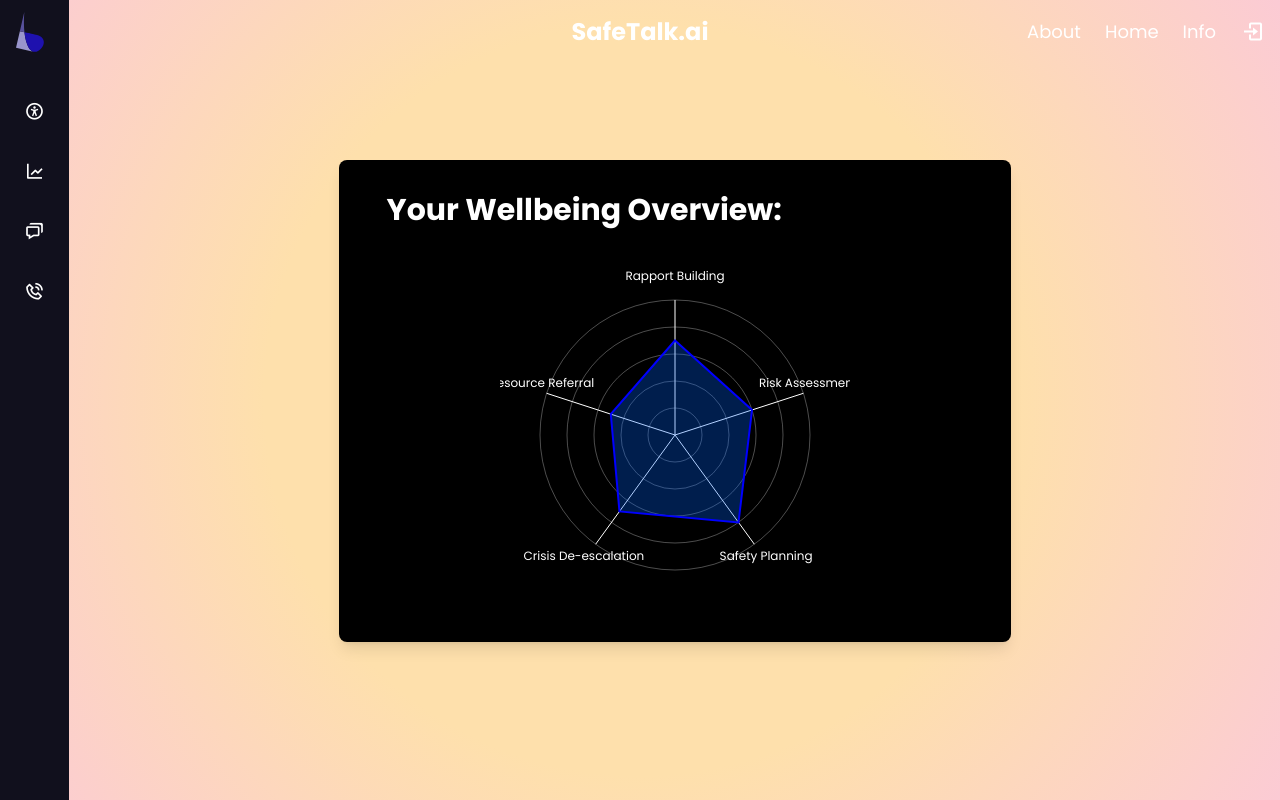
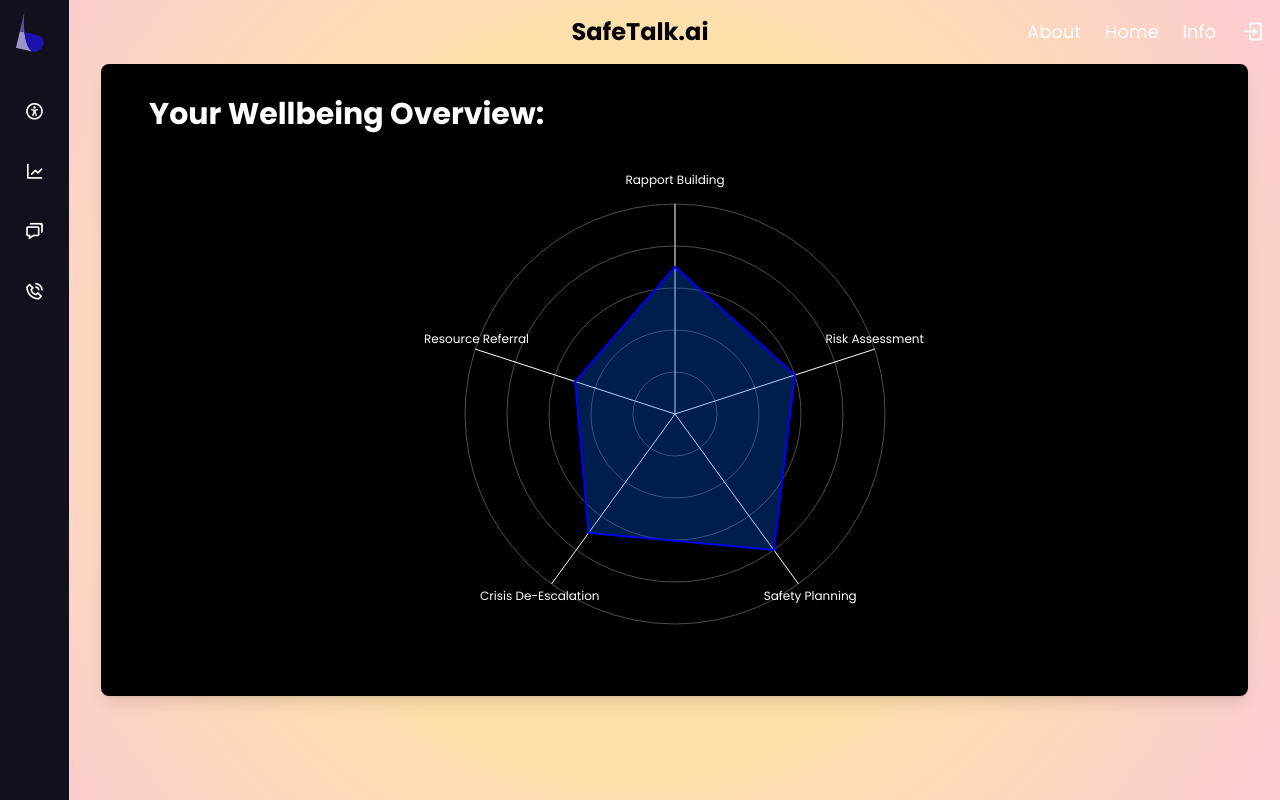
Before and after one commit to dondr1/BL-sptrainer, a React (Vite) app in the folder frontend/: page /wellbeing in a window 1280 px wide. Built offline with nearby package versions, Linux system fonts and the light colour scheme.

Commit message:
push for radarChart

```diff
--- a/frontend/src/components/Navbar.jsx
+++ b/frontend/src/components/Navbar.jsx
@@ -12,7 +12,7 @@ const Navbar = () => {
 			/>
 
 			{/* Centered Title */}
-			<h1 className="text-2xl font-bold">SafeTalk.ai</h1>
+			<h1 className="text-2xl font-bold text-black">SafeTalk.ai</h1>
 
 			{/* About, Home & Info Section (All on the Right Side) */}
 			<div className="absolute right-16 flex space-x-6">
--- a/frontend/src/components/RadarChart.jsx
+++ b/frontend/src/components/RadarChart.jsx
@@ -7,8 +7,8 @@ const RadarChart = ({ data }) => {
 	useEffect(() => {
 		d3.select(svgRef.current).selectAll('*').remove();
 
-		const width = 350; // Reduced from 400
-		const height = 350; // Reduced from 400
+		const width = 500; // Reduced from 400
+		const height = 500; // Reduced from 400
 		const radius = Math.min(width, height) / 2 - 40;
 		const levels = 5;
 		const angleSlice = (Math.PI * 2) / data.length;
@@ -51,9 +51,9 @@ const RadarChart = ({ data }) => {
 			.append('text')
 			.attr('x', (d, i) => {
 				if (d.axis === 'Risk Assessment') {
-					return Math.cos(angleSlice * i - Math.PI / 2) * (radius + 5);
+					return Math.cos(angleSlice * i - Math.PI / 2) * radius;
 				} else if (d.axis === 'Resource Referral') {
-					return Math.cos(angleSlice * i - Math.PI / 2) * (radius + 5);
+					return Math.cos(angleSlice * i - Math.PI / 2) * (radius - 1.3);
 				}
 				return Math.cos(angleSlice * i - Math.PI / 2) * (radius + 20);
 			})
--- a/frontend/src/pages/wellbeing.jsx
+++ b/frontend/src/pages/wellbeing.jsx
@@ -7,22 +7,15 @@ const Wellbeing = () => {
 		{ axis: 'Rapport Building', value: 7 },
 		{ axis: 'Risk Assessment', value: 6 },
 		{ axis: 'Safety Planning', value: 8 },
-		{ axis: 'Crisis De-escalation', value: 7 },
+		{ axis: 'Crisis De-Escalation', value: 7 },
 		{ axis: 'Resource Referral', value: 5 },
 	];
 
 	return (
-		<div className="flex justify-center items-start min-h-screen pt-8">
-			{' '}
-			{/* Changed items-center to items-start and added padding-top */}
-			{/* Reduced height and removed inner centering */}
-			<div className="bg-black p-8 rounded-lg shadow-lg h-auto w-full max-w-2xl">
-				{' '}
-				{/* Added max-width and responsive width */}
-				{/* Heading adjustment */}
+		<div className="flex justify-center items-start min-h-screen pt-0">
+			{/* Increase negative margin to pull the black box up */}
+			<div className="bg-black p-8 rounded-lg shadow-lg w-full max-w-8xl mx-auto -mt-16">
 				<h2 className="text-3xl font-bold mb-8 ml-4">
-					{' '}
-					{/* Removed negative margin */}
 					Your Wellbeing Overview:
 				</h2>
 				{/* Chart container */}
```
